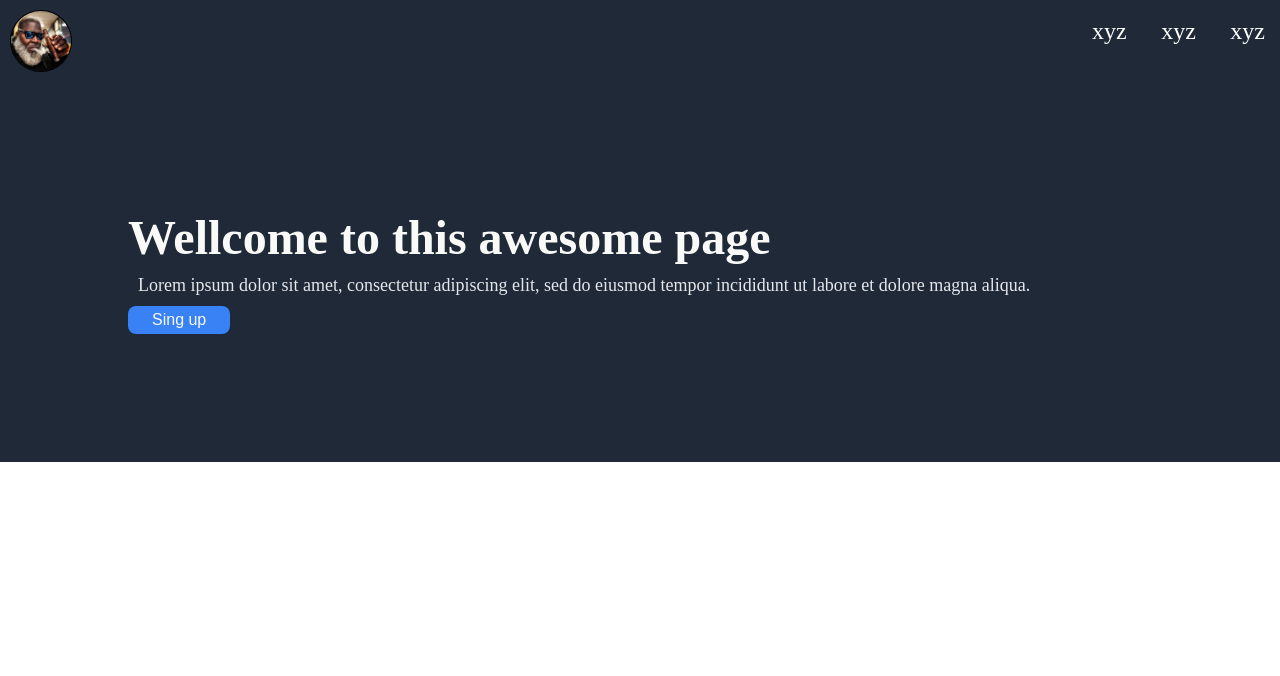
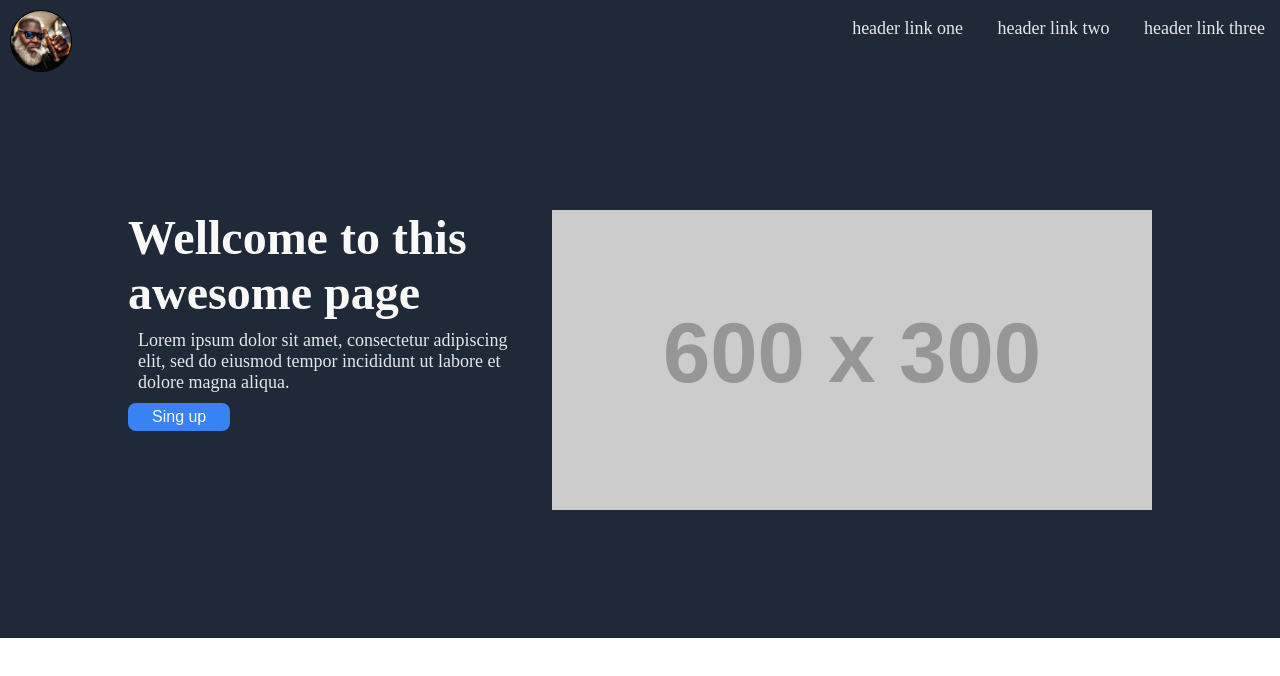
Before and after one commit to Nyll0/landing-page, a plain HTML site: page index.html in a window 1280 px wide. Drawn offline with Linux system fonts and the light colour scheme; placeholder pictures from the web are drawn by us.

Commit message:
second section of the landing page done. Added the  text img placeholder and the sing up button

```diff
--- a/index.html
+++ b/index.html
@@ -11,23 +11,38 @@
 
     <div class="header">
       <div class="header__logo">
+
         <img src="img/header-logo.jpg" alt="Project logo. ">
+
       </div>
+
       <div class="header__links">
+
         <ul>
-          <li><a href="#">xyz</a></li>
-          <li><a href="#">xyz</a></li>
-          <li><a href="#">xyz</a></li>
+          <li><a href="#">header link one</a></li>
+          <li><a href="#">header link two</a></li>
+          <li><a href="#">header link three</a></li>
         </ul>
+
       </div>
+
     </div><div class="content__top">
-      <h1>Wellcome to this awesome page</h1>
+      <div class="content__container1">
+
+        <h1>Wellcome to this awesome page</h1>
 
       <a>Lorem ipsum dolor sit amet, consectetur adipiscing elit, sed do eiusmod tempor incididunt ut labore et dolore magna aliqua.</a>
 
       <button type="button">Sing up</button>
+
+      </div>
+      <div class="content__container2">
+
+        <img src="https://placehold.co/600x300?text=this+is+a+placeholder+for+an+image" alt="A place holder for your awesome image !">
+
+      </div>
+
     </div>
-
   </div>
 </body>
 </html>
--- a/style.css
+++ b/style.css
@@ -18,11 +18,11 @@ ul li{
   list-style-type: none;
   display: inline;
   padding: 5px 15px;
-  font-size: 24px;
+  font-size: 18px;
 }
 
 a {
-  color: white;
+  color: #e5e7eb;
   text-decoration: none;
 }
 
@@ -40,16 +40,30 @@ a {
   border-width: 1px;
 }
 
+
 .content__top{
   background-color: #1f2937;
   margin: 0 auto;
   padding: 10%;
   display: flex;
+  justify-content: space-between;
+  gap:30px
+}
+
+.content__container1{
+  display: flex;
   flex-direction: column;
   align-items: flex-start;
 }
 
-.content__top h1 {
+.content__container2{
+  display: flex;
+  flex-direction: column;
+  align-items: flex-end;
+}
+
+
+.content__container1 h1 {
   display: flex;
   color: #f9faf8;
   font-size: 48px;
@@ -57,14 +71,14 @@ a {
   margin:0;
 }
 
-.content__top a {
+.content__container1 a {
   display: flex;
   color: #e5e7eb;
   padding: 10px;
   font-size: 18px;
 }
 
-.content__top button{
+.content__container1 button{
   background-color:#3882f6;
   border-radius: 8px;
   padding: 5px 24px;
@@ -75,3 +89,6 @@ a {
   font-size: 16px;
   display: flex;
 }
+.content__container2 img{
+  display: flex;
+}
```
